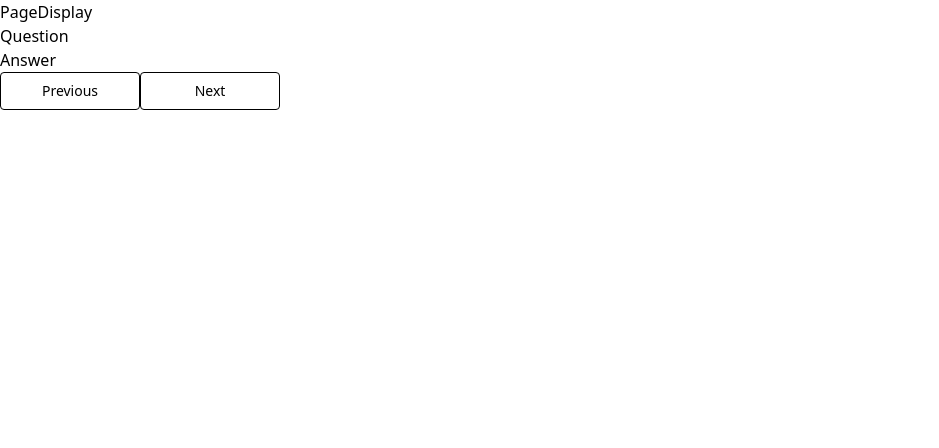
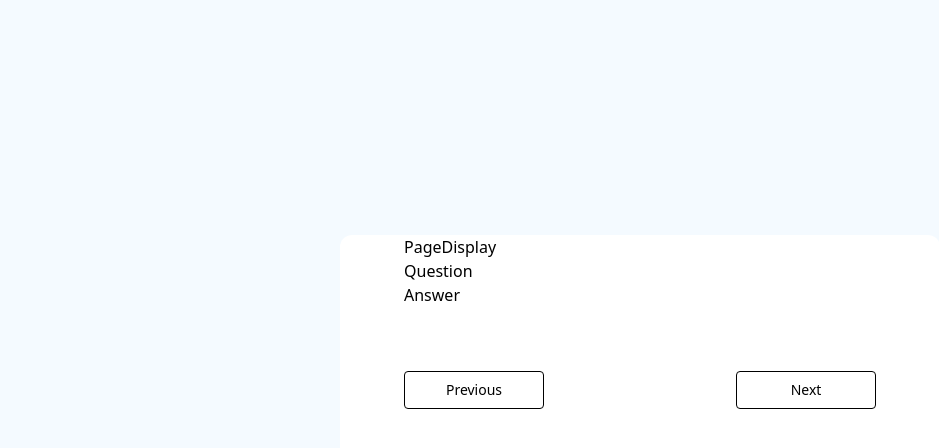
Before and after one commit to eobcre/feedback-survey, a React (Vite) app: page / in a window 1280 px wide. Shown: the top 448 px of the page, without its empty margins (0-939 px from the left). Built offline with nearby package versions, Linux system fonts and the light colour scheme.

Commit message:
updated data import, next and previous button logic

```diff
--- a/src/App.tsx
+++ b/src/App.tsx
@@ -1,24 +1,47 @@
+import { useState } from 'react';
+
 import Answer from './components/Answer';
 import Button from './components/Button';
 import PageDisplay from './components/PageDisplay';
 import Question from './components/Question';
 
+import { questions } from './data/questions';
+
 const App = () => {
+  const [questionIndex, setQuestionIndex] = useState(0);
+
+  // buttons
   const handleClickPrevious = () => {
-    console.log('previous');
+    questionIndex > 0 ? setQuestionIndex(questionIndex - 1) : '';
   };
 
   const handleClickNext = () => {
-    console.log('next');
+    questionIndex < questions.length - 1
+      ? setQuestionIndex(questionIndex + 1)
+      : '';
   };
 
   return (
-    <div>
-      <PageDisplay />
-      <Question />
-      <Answer />
-      <Button onClick={handleClickNext} label='Previous' />
-      <Button onClick={handleClickPrevious} label='Next' />
+    <div className='flex justify-center items-center bg-[#F4FAFF] h-screen'>
+      <div className='bg-white rounded-xl px-16 w-[600px] h-[330px]'>
+        <PageDisplay />
+        <Question questionIndex={questionIndex} />
+        <Answer />
+        <div className='flex justify-between mt-16'>
+          <Button
+            onClick={handleClickPrevious}
+            label='Previous'
+            disabled={questionIndex === 0}
+            className='border border-black rounded py-2 w-[120px]'
+          />
+          <Button
+            onClick={handleClickNext}
+            label='Next'
+            disabled={questionIndex === questions.length - 1}
+            className='bg-[#567FEA] text-white rounded py-2 w-[120px]'
+          />
+        </div>
+      </div>
     </div>
   );
 };
```
